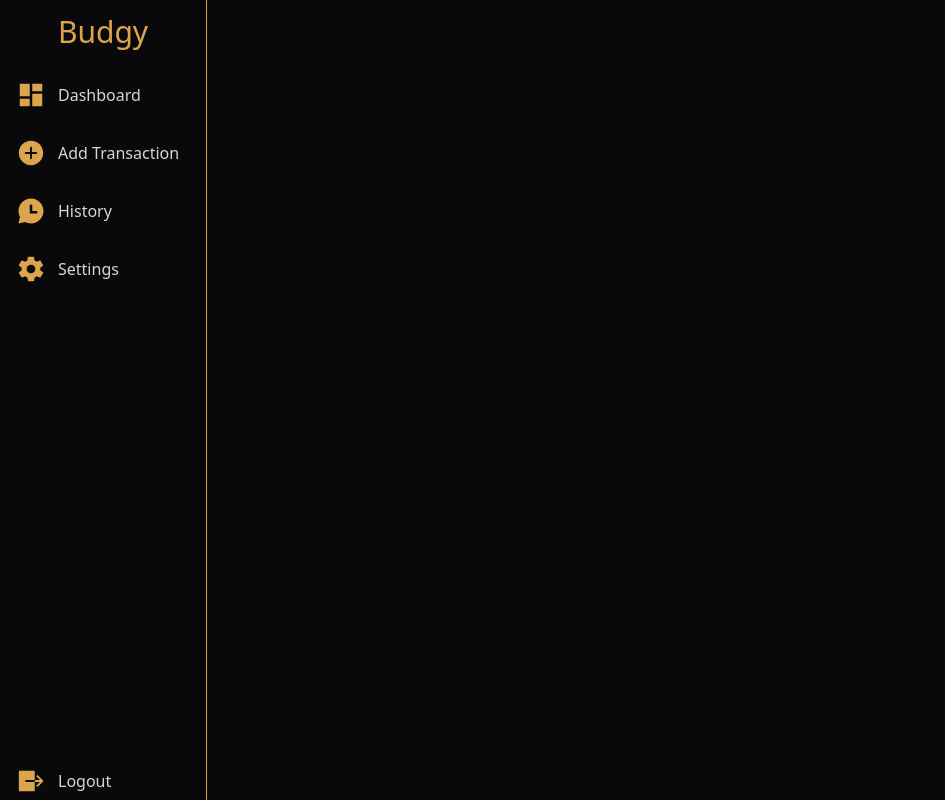
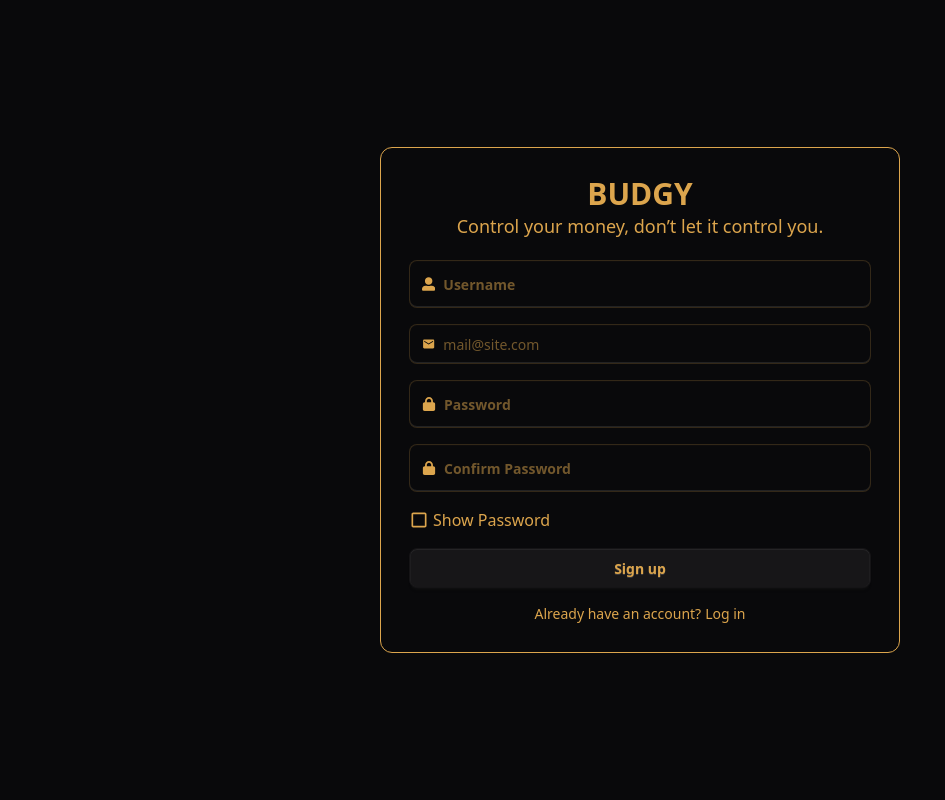
Before and after one commit to M-Juss/budgy, a React (Vite) app in the folder client/: page /signup in a window 1280 px wide. Shown: the whole page, without its empty margins (0-945 px from the left). Built offline with nearby package versions, Linux system fonts and the light colour scheme.

Commit message:
Sign up page add signup form with validation and password confirmation

```diff
--- a/client/src/App.jsx
+++ b/client/src/App.jsx
@@ -14,6 +14,13 @@ function App() {
 
   return (
     <Router>
+      <Routes>
+      <Route path="/login" element={<Login/>}/>
+      <Route path="/signup" element={<Signup/>}/>
+
+      <Route
+        path='/*'
+        element={
         <div className='flex h-screen w-screen overflow-x-hidden'>
           <Sidebar />
           <div className='flex justify-center items-center p-10 h-full w-full'>
@@ -37,6 +44,9 @@ function App() {
           )}
 
         </div>
+        }
+      />
+      </Routes>
     </Router>
   )
 }
--- a/client/src/Pages/Login.jsx
+++ b/client/src/Pages/Login.jsx
@@ -2,6 +2,7 @@ import React, { useState } from 'react'
 import { FaUserAlt } from "react-icons/fa";
 import { FaLock } from "react-icons/fa6";
 import { LuEye, LuEyeClosed } from "react-icons/lu";
+import { Link } from 'react-router-dom';
 
 const Login = () => {
 
@@ -53,7 +54,7 @@ const Login = () => {
           {/* Signup Redirect */}
           <div className='flex space-x-1 justify-center '>
             <span className='text-md md:text-sm'>Don't have an account?</span>
-            <span className='hover:underline cursor-pointer text-md md:text-sm'>Sign up</span>
+            <span className='hover:underline cursor-pointer text-md md:text-sm'><Link to='/signup'>Sign up</Link></span>
           </div>
         </div>
       </div>
--- a/client/src/Pages/Signup.jsx
+++ b/client/src/Pages/Signup.jsx
@@ -2,81 +2,145 @@ import React, { useState } from 'react'
 import { MdEmail } from "react-icons/md";
 import { FaUserAlt } from "react-icons/fa";
 import { FaLock } from "react-icons/fa6";
-import { LuEye, LuEyeClosed } from "react-icons/lu";
-import { MdCheckBox } from "react-icons/md";
-import { MdCheckBoxOutlineBlank } from "react-icons/md";
+import { MdCheckBox, MdCheckBoxOutlineBlank } from "react-icons/md";
 import { Link } from 'react-router-dom';
-
+import { useForm } from 'react-hook-form';
 
 const Signup = () => {
+  const {
+    register,
+    handleSubmit,
+    reset,
+    watch,
+    formState: { errors }
+  } = useForm();
+
   const [showPassword, setShowPassword] = useState(false);
+  const togglePassword = () => setShowPassword((prev) => !prev);
 
-    const togglePassword = () => {
-        setShowPassword((prev) => !prev)
-    }
+  // watch password for confirmPassword validation
+  const password = watch("password");
+
+  const onSubmit = (data) => {
+    console.log("Form submitted:", data);
+    reset(); // clear form after submit
+    alert("Signup successful!");
+  };
 
   return (
     <div className='h-full w-full flex justify-center items-center'>
       <div className='flex flex-col h-fit w-110 md:w-130 border-1 rounded-xl  px-7 py-7 space-y-5'>
 
+        {/* Header */}
         <div className='flex flex-col'>
-          <h1 className='text-center font-bold text-4xl md:text-3xl '>BUDGY</h1>
-          <span className='text-md text-center text-lg md:text-md'>Control your money, don’t let it control you.</span>
+          <h1 className='text-center font-bold text-4xl md:text-3xl'>BUDGY</h1>
+          <span className='text-md text-center text-lg md:text-md'>
+            Control your money, don’t let it control you.
+          </span>
         </div>
 
-        <div className='flex flex-col space-y-5'>
+        <form onSubmit={handleSubmit(onSubmit)} className="flex flex-col space-y-4">
           {/* Username */}
+          <div>
             <label className="input w-full h-12">
-            <FaUserAlt/>
+              <FaUserAlt />
               <input
                 type="text"
-              required
                 placeholder="Username"
                 className='font-semibold'
+                {...register("username", {
+                  required: 'Username is required.',
+                  pattern: {
+                    value: /^[a-zA-Z][a-zA-Z0-9._]{2,15}$/,
+                    message: "Username must be 3–16 characters, start with a letter, and use only letters, numbers, . or _."
+                  }
+                })}
               />
             </label>
+            {errors.username && (
+              <p className="text-red-500 text-sm mt-1">{errors.username.message}</p>
+            )}
+          </div>
 
-          <label className="input  w-full">
-            <MdEmail/>
+          {/* Email */}
+          <div>
+            <label className="input w-full">
+              <MdEmail />
               <input
                 type="email"
                 placeholder="mail@site.com"
-            required />
+                {...register("email", {
+                  required: "Email is required.",
+                  pattern: {
+                    value: /^[a-zA-Z0-9._%+-]+@[a-zA-Z0-9.-]+\.[a-zA-Z]{2,}$/,
+                    message: "Enter a valid email (e.g. user@example.com)"
+                  }
+                })}
+              />
             </label>
+            {errors.email && (
+              <p className='text-red-500 text-sm mt-1'>{errors.email.message}</p>
+            )}
+          </div>
 
           {/* Password */}
-          <label className="input w-full h-12 ">
-            <FaLock/>
+          <div>
+            <label className="input w-full h-12">
+              <FaLock />
               <input
-              type={showPassword ? "text": "password"}
-              required
+                type={showPassword ? "text" : "password"}
                 placeholder="Password"
                 className='font-semibold flex-1'
+                {...register("password", {
+                  required: "Password is required.",
+                  pattern: {
+                    value: /^(?=.*[A-Za-z])(?=.*\d)[A-Za-z\d]{6,20}$/,
+                    message: "Password must be 6–20 characters, include letters and numbers."
+                  }
+                })}
               />
             </label>
+            {errors.password && (
+              <p className="text-red-500 text-sm mt-1">{errors.password.message}</p>
+            )}
+          </div>
 
-          <label className="input w-full h-12 ">
-            <FaLock/>
+          {/* Confirm Password */}
+          <div>
+            <label className="input w-full h-12">
+              <FaLock />
               <input
-              type={showPassword ? "text": "password"}
-              required
+                type={showPassword ? "text" : "password"}
                 placeholder="Confirm Password"
                 className='font-semibold flex-1'
+                {...register("confirmPassword", {
+                  required: "Please confirm your password.",
+                  validate: (value) => value === password || "Passwords do not match." // gets the confirmPassword value the match it in password watch
+                })}
               />
             </label>
+            {errors.confirmPassword && (
+              <p className="text-red-500 text-sm mt-1">{errors.confirmPassword.message}</p>
+            )}
+          </div>
+
+          {/* Show Password Toggle */}
           <div onClick={togglePassword} className='flex space-x-1 items-center text-md cursor-pointer'>
             {showPassword ? <MdCheckBox size={20}/> : <MdCheckBoxOutlineBlank size={20}/>}
             <span>Show Password</span>
           </div>
-          {/* Login Button */}
-          <button className="btn btn-default">Sign up</button>
 
-          {/* Signup Redirect */}
-          <div className='flex space-x-1 justify-center '>
+          {/* Signup Button */}
+          <button type="submit" className="btn btn-default">Sign up</button>
+
+          {/* Redirect */}
+          <div className='flex space-x-1 justify-center'>
             <span className='text-md md:text-sm'>Already have an account?</span>
-            <span className='hover:underline cursor-pointer text-md md:text-sm'><Link to=""></Link>Log in</span>
+            <span className='hover:underline cursor-pointer text-md md:text-sm'>
+              <Link to="/login">Log in</Link>
+            </span>
           </div>
-        </div>
+        </form>
       </div>
     </div>
   )
```
Lines whose indentation alone changed are shown as unchanged.
